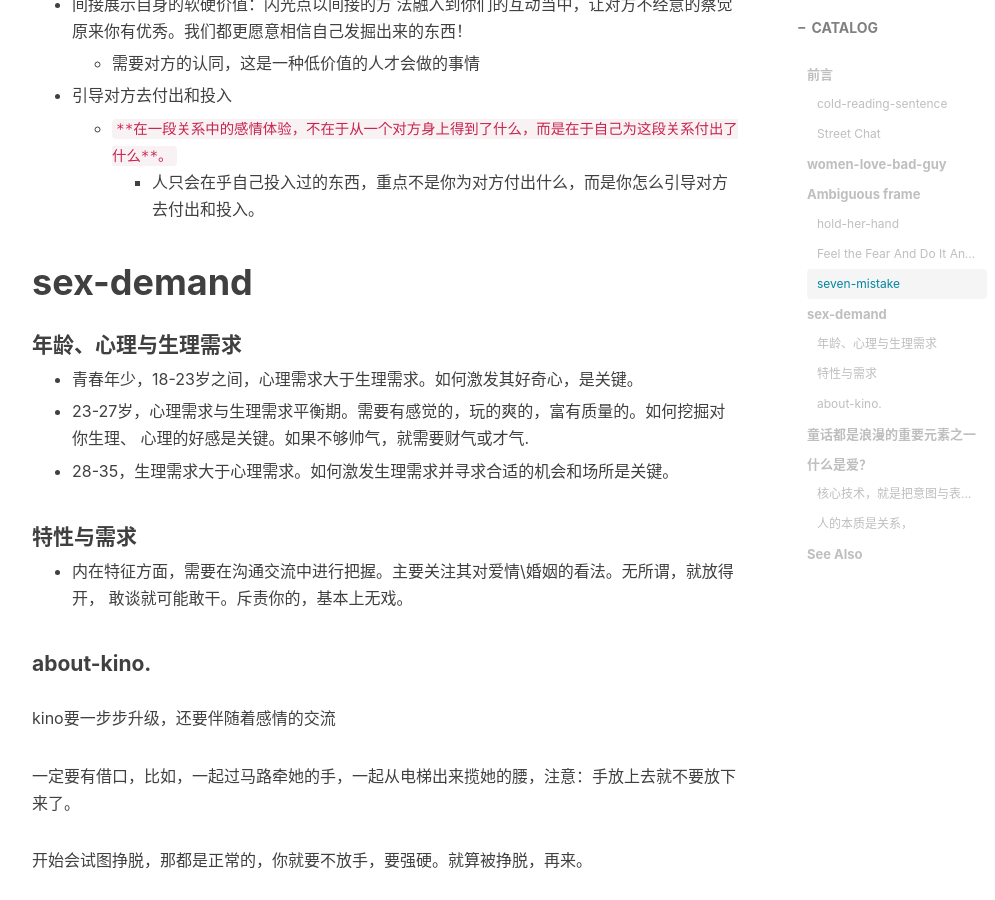
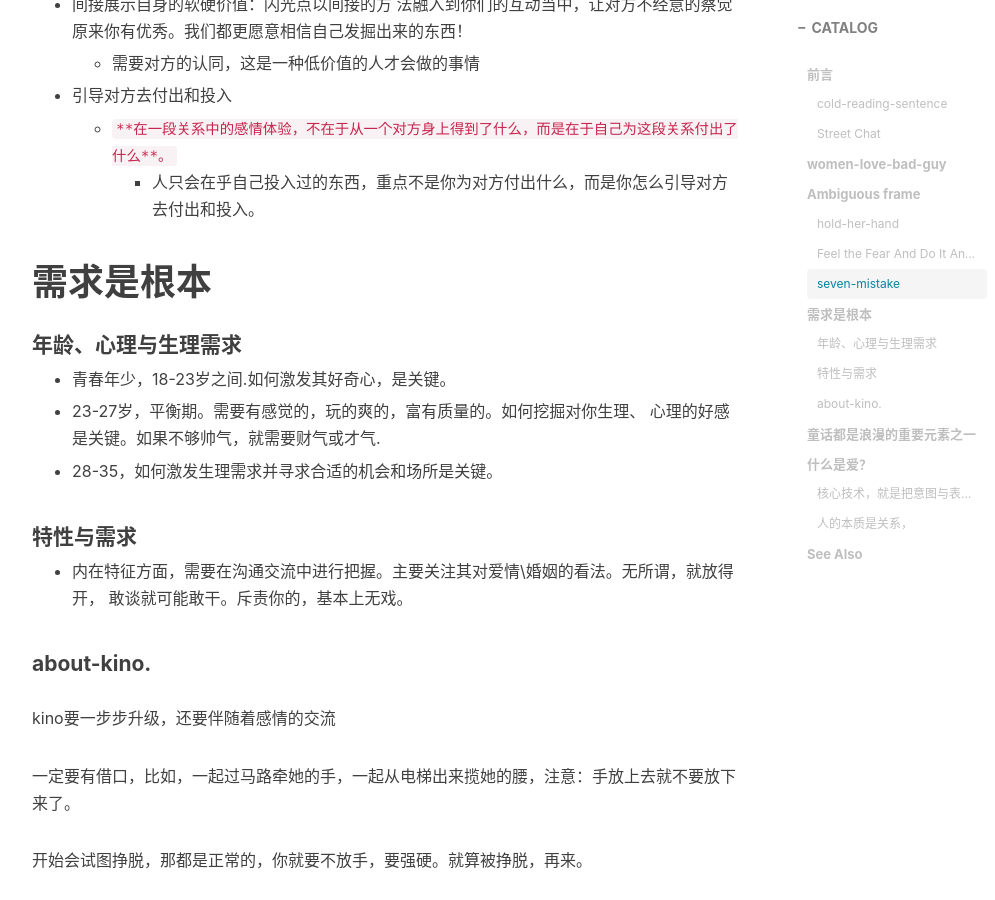
Before and after one commit to pua1203/pua1203.github.io, a Jekyll site: the page built from _posts/pua/2018-09-16-sendMsg.md, in a window 1280 px wide and 900 px high, scrolled down 6751 px. Shown: the whole window, without its empty margins (233-1228 px from the left). Built offline with Jekyll 4.4.1, drawn with Linux system fonts in a browser that asks for light colours; nearby versions of some CDN libraries; comment, search, counter and statistics services are not loaded.

```diff
--- a/_posts/pua/2018-09-16-sendMsg.md
+++ b/_posts/pua/2018-09-16-sendMsg.md
@@ -279,17 +279,17 @@ subtitle: women-love-bad-guy
     * 人只会在乎自己投入过的东西，重点不是你为对方付出什么，而是你怎么引导对方去付出和投入。
 
 
-# **sex-demand**
+# **需求是根本**
 
 
 
 #### 年龄、心理与生理需求
 
-- 青春年少，18-23岁之间，心理需求大于生理需求。如何激发其好奇心，是关键。
+- 青春年少，18-23岁之间.如何激发其好奇心，是关键。
 
-- 23-27岁，心理需求与生理需求平衡期。需要有感觉的，玩的爽的，富有质量的。如何挖掘对你生理、 心理的好感是关键。如果不够帅气，就需要财气或才气.
+- 23-27岁，平衡期。需要有感觉的，玩的爽的，富有质量的。如何挖掘对你生理、 心理的好感是关键。如果不够帅气，就需要财气或才气.
 
-- 28-35，生理需求大于心理需求。如何激发生理需求并寻求合适的机会和场所是关键。
+- 28-35，如何激发生理需求并寻求合适的机会和场所是关键。
 
 
 #### 特性与需求
```
